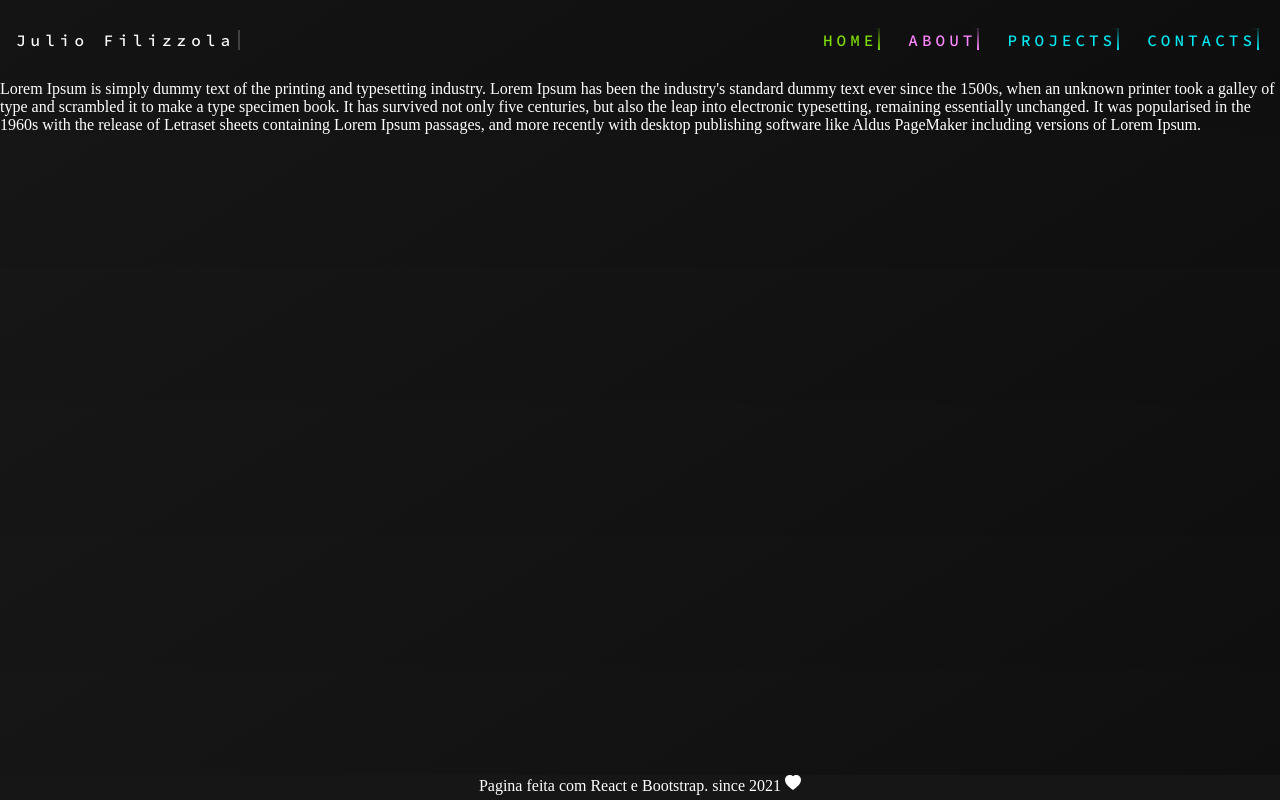
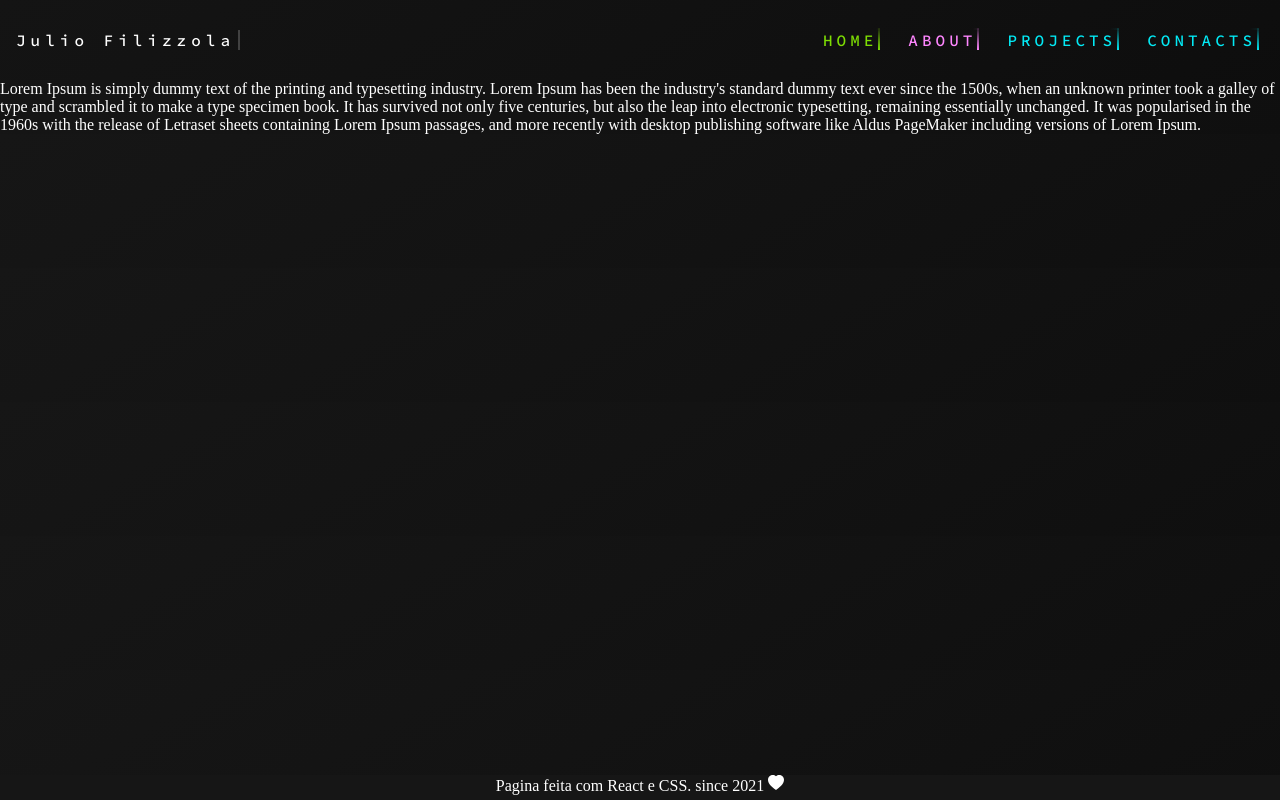
Before and after one commit to juliofilizzola/juliofilizzola-portfolio, a React (Create React App) app: page / in a window 1280 px wide. Built offline with nearby package versions, Linux system fonts and the light colour scheme.

Commit message:
editando footer

```diff
--- a/src/components/Footer.jsx
+++ b/src/components/Footer.jsx
@@ -4,7 +4,7 @@ import './footer.scss';
 function Footer() {
   return (
     <footer>
-      <p>Pagina feita com React e Bootstrap. since 2021 <BsHeartFill/></p>
+      <p>Pagina feita com React e CSS. since 2021 <BsHeartFill/></p>
     </footer>
   );
 }
```
